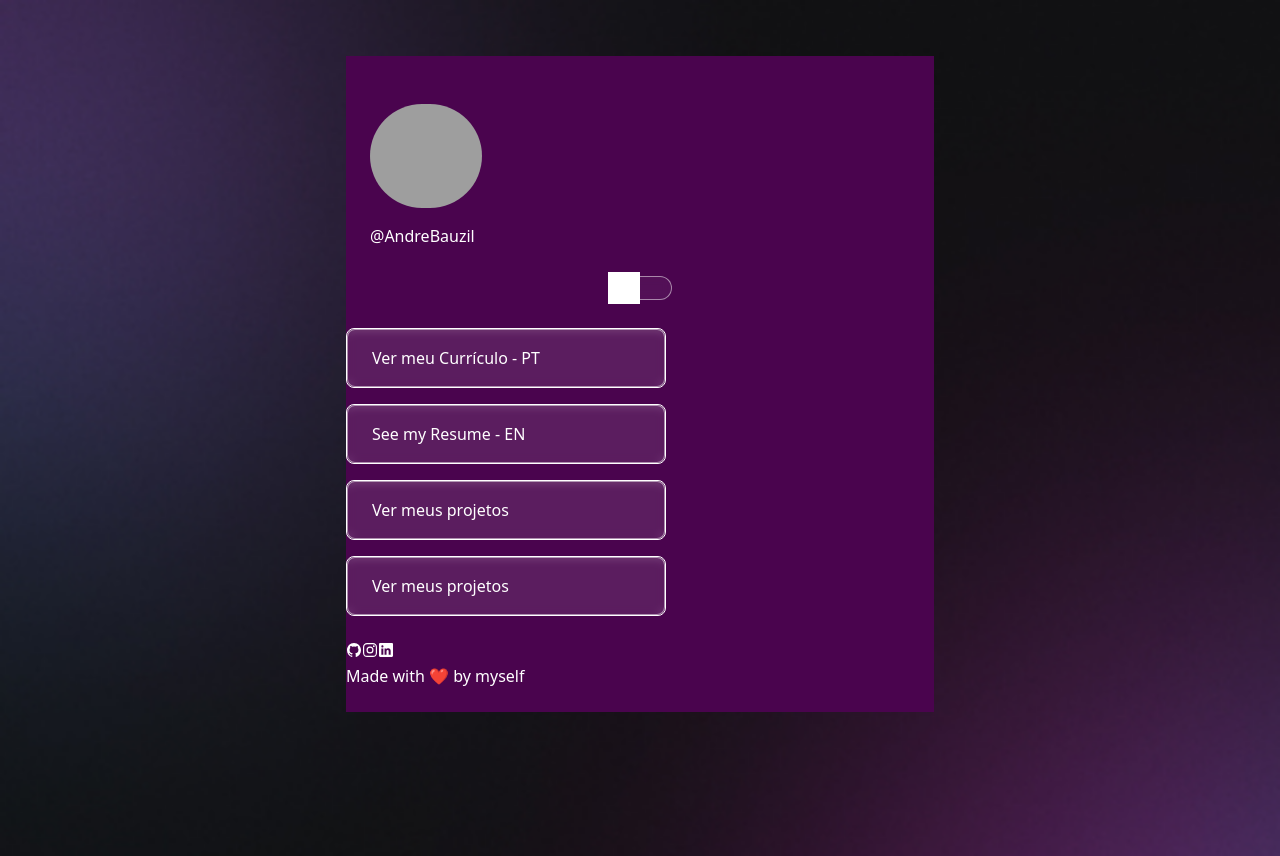
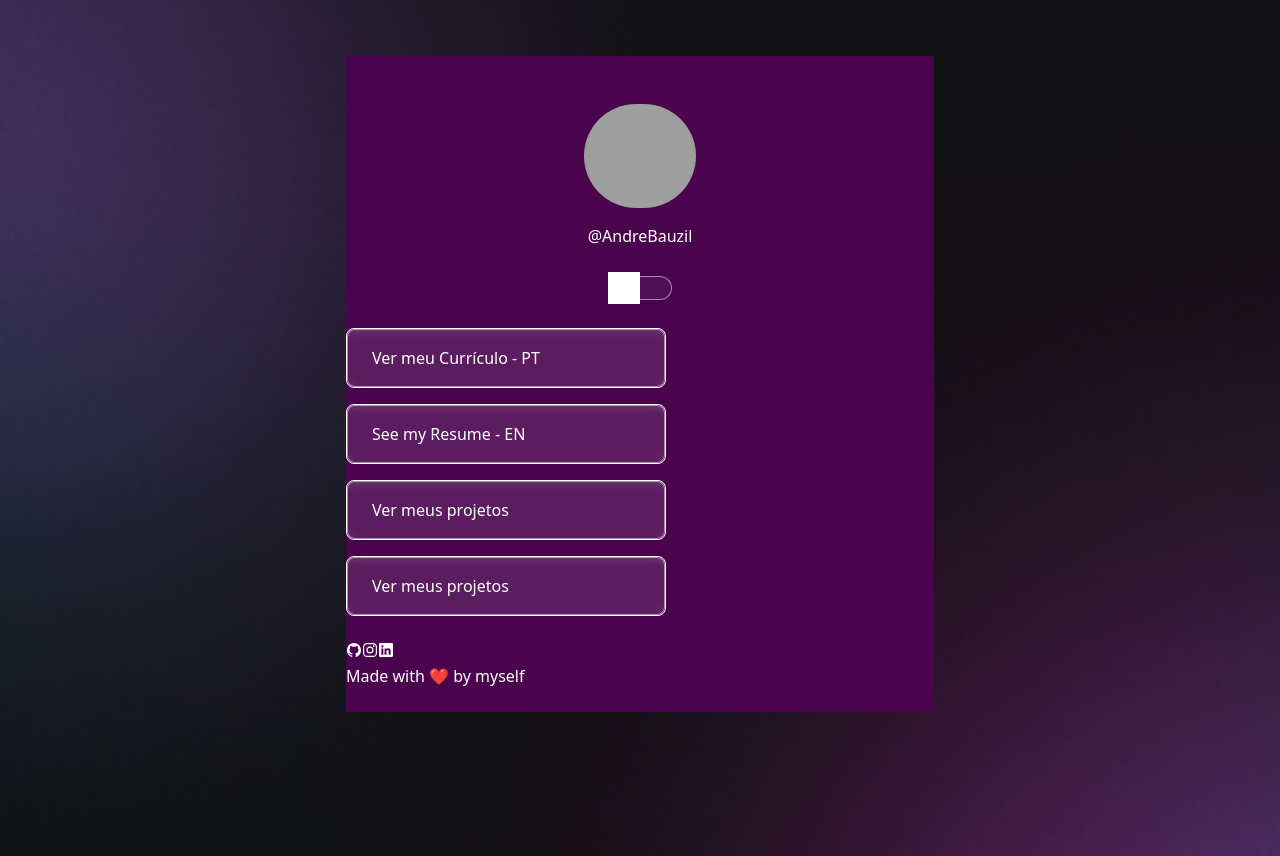
Before and after one commit to AndreBauzil/devlinks-react, a React (Vite) app: page / in a window 1280 px wide. Built offline with nearby package versions, Linux system fonts and the light colour scheme; grey boxes are pictures that could not be loaded; the HTML template or start-up script is replaced by a standard one.

Commit message:
refactor: add some classes to change style

```diff
--- a/src/Components/ListItem/index.tsx
+++ b/src/Components/ListItem/index.tsx
@@ -6,10 +6,10 @@ interface Props {
 export function ListItem({ href, content }: Props) {
   return (
     <li
-      className="border-solid border-[var(--text-color)] border rounded-lg bg-[var(--surface-color)] max-w-80 w-full h-fit"
+      className="text-center content-center flex-wrap flex items-center border-solid border-[var(--text-color)] border rounded-lg bg-[var(--surface-color)] max-w-80 w-full h-fit"
     >
       <a
-        className="flex items-center content-center py-4 px-6 bg-[var(--surface-color)] border border-solid border-[var(--stroke-color)] rounded-lg backdrop-blur-sm font-medium no-underline transition-[background] duration-200 hover:bg-[var(--surface-color-hover)] hover:border-solid"
+        className="flex items-center flex-wrap w-full content-center py-4 px-6 bg-[var(--surface-color)] border border-solid border-[var(--stroke-color)] rounded-lg backdrop-blur-sm font-medium no-underline transition-[background] duration-200 hover:bg-[var(--surface-color-hover)] hover:border-solid"
         href={href}
       >{content}</a>
     </li>
--- a/src/Components/Profile/index.tsx
+++ b/src/Components/Profile/index.tsx
@@ -7,7 +7,7 @@ interface Props {
 export function Profile({ imgPath, profileId }: Props) {
   return (
     <div id="profile"
-      className="items-center p-6"
+      className=" flex flex-wrap items-center content-center flex-col p-6"
     >
         <img
             className="w-28 h-[6.5rem] object-cover rounded-full"
--- a/src/Components/Switch/index.tsx
+++ b/src/Components/Switch/index.tsx
@@ -18,7 +18,8 @@ export function Switch() {
         >
             <button
                 className='
-                    w-8 h-8 bg-white bg-no-repeat bg-center border-0 absolute top-1/2 left-0 z-[1] translate-y-[-50%] cursor-pointer animate hover:outline-8 hover:outline hover:outline-[var(--hightlight-color)]
+                    w-8 h-8 bg-white bg-no-repeat bg-center border-0 absolute top-1/2 left-0 z-[1] translate-y-[-50%] cursor-pointer animate
+                    hover:outline-8 hover:outline hover:outline-[var(--hightlight-color)]
                     dark:animate-[slide-in .4s forwards]
                 '
             />
```
